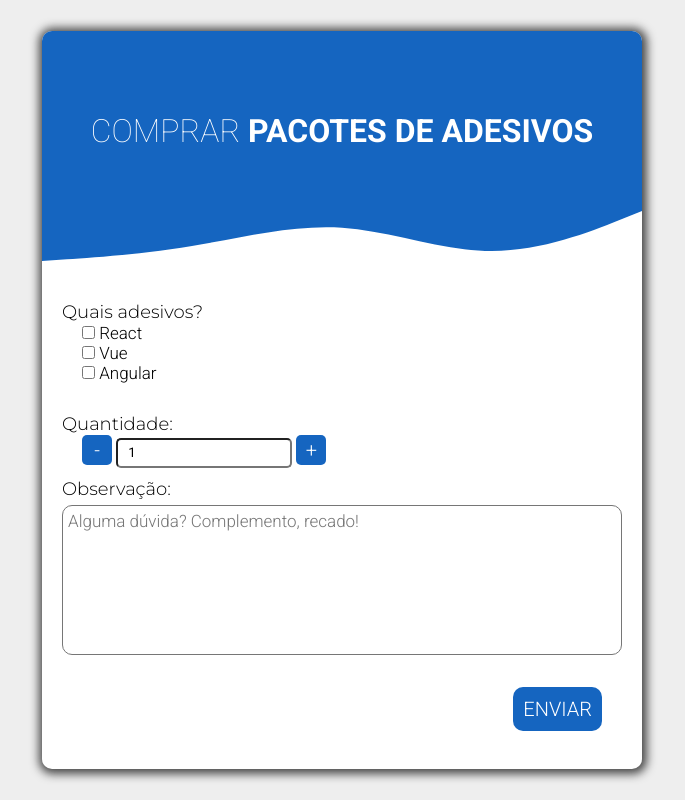
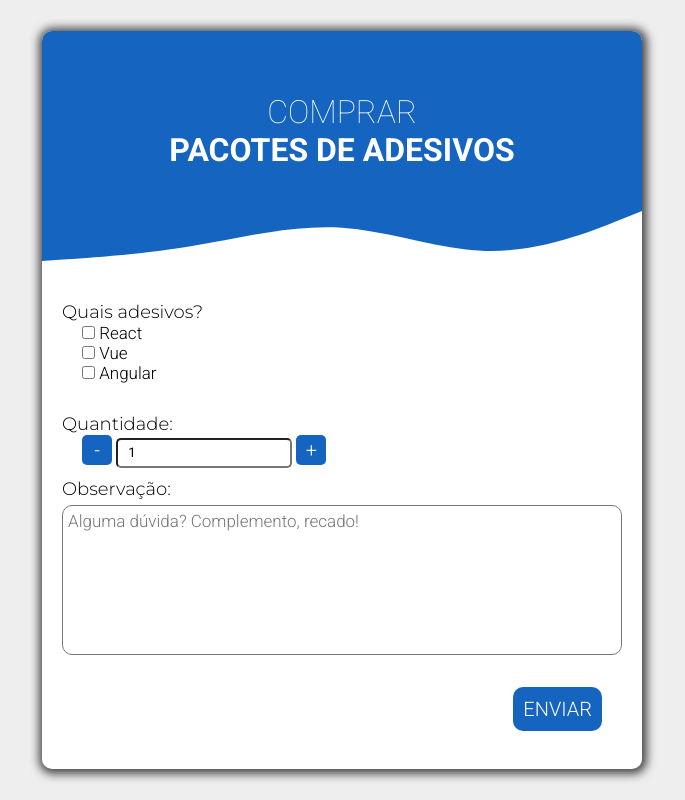
Before and after one commit to gabrielbarbosa1999/bempaggo, a plain HTML site: page index.html in a window 1280 px wide. Shown: the whole page, without its empty margins (298-983 px from the left). Drawn offline with Linux system fonts and the light colour scheme.

Commit message:
Projeto - Finalizados

```diff
--- a/assets/css/style.css
+++ b/assets/css/style.css
@@ -36,10 +36,13 @@ header {
     position: relative;
     border-radius: 10px;
     width: 100%;
+    display: flex;
+    flex-direction: column;
+    justify-content: center
 }
 /* Estilizando titulo principal do nosso header */
 header h1 {
-    line-height: 200px;
+    margin-top: -50px;
     text-align: center;
     text-transform: uppercase;
     color: #fff;
@@ -145,3 +148,11 @@ header svg {
     font-weight: 300;
     cursor: pointer;
 }
+
+/* O formulario esta praticamente todo responsivel
+Aqui somente alteramos o tamanho da font do header quando o maximo da tela for 360px (Celular) */
+@media (max-width: 360px) {
+    header h1 {
+        font-size: 30px;
+    }
+}
--- a/index.html
+++ b/index.html
@@ -13,7 +13,7 @@
     <div class="box">
         <!-- Aqui se encontra o header do forumario (E header da pagina em si!)-->
         <header>
-            <h1>Comprar <span>Pacotes de Adesivos</span></h1>
+            <h1>Comprar <br /><span>Pacotes de Adesivos</span></h1>
             <!-- Divisao ondulada no final do header-->
             <svg xmlns="http://www.w3.org/2000/svg" viewBox="0 0 1440 320" preserveAspectRatio="none"><path fill="#fff" fill-opacity="1" d="M0,256L60,250.7C120,245,240,235,360,208C480,181,600,139,720,149.3C840,160,960,224,1080,224C1200,224,1320,160,1380,128L1440,96L1440,320L1380,320C1320,320,1200,320,1080,320C960,320,840,320,720,320C600,320,480,320,360,320C240,320,120,320,60,320L0,320Z"></path></svg>
         </header>
```
